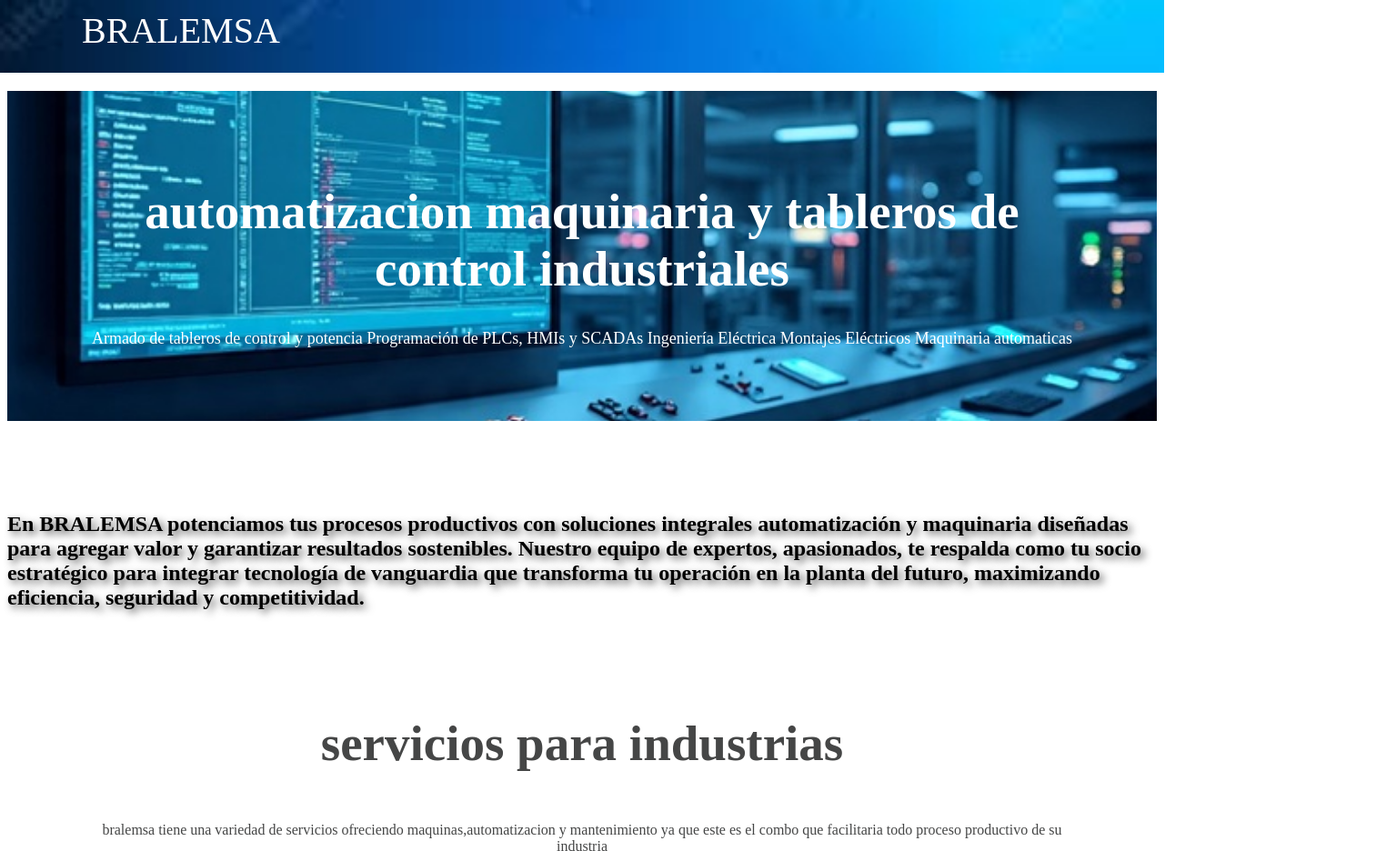
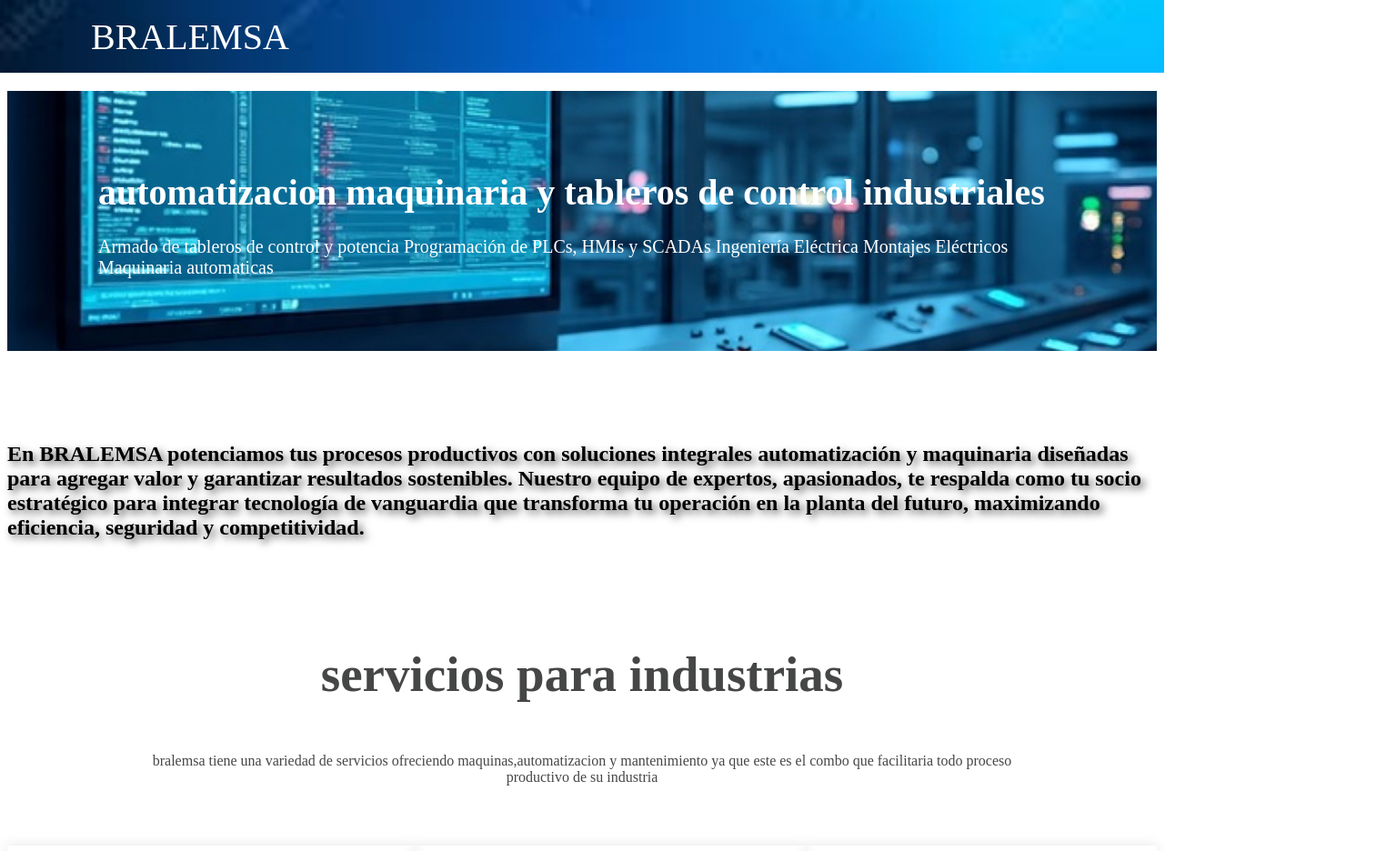
Before and after one commit to luisrb89/bralemsa, a plain HTML site: page index.html in a window 1280 px wide. Shown: the top 936 px of the page at 91% size, 1535 px wide, since content can reach past the window. Drawn offline with Linux system fonts and the light colour scheme.

Commit message:
Add files via upload

```diff
--- a/index.html
+++ b/index.html
@@ -13,9 +13,9 @@
     <header>
         <div class="menu container">
 
-            <a href="#" class="logo">BRALEMSA<alt=""></a>
-            <input type="checkbox" id="menu" />
-            <label for="menu"><img class=menu-icono src="" alt=""></label>
+            <a class="logo">BRALEMSA</a>
+            <!--<input type="checkbox" id="menu" />
+            <label for="menu"><img class=menu-icono src="" alt=""></label>-->
 
             <!--<nav class="navbar">
                 <ul>
@@ -38,7 +38,6 @@
                     Ingeniería Eléctrica
                     Montajes Eléctricos
                     Maquinaria automaticas
-
                 </p>
             </div>
         </section>
@@ -93,8 +92,6 @@
     <section>
         <div class="imgs">
             <img src="images/1.jpg" alt="">
-            <img src="images/2.jpg" alt="">
-            <img src="images/3.jpg" alt="">
             <img src="images/4.jpg" alt="">
             <img src="images/5.jpg" alt="">
         </div>
--- a/style.css
+++ b/style.css
@@ -14,18 +14,19 @@ header {
     height: 10vh;
     display: flex;
     align-items: center;
-    justify-content: center;
+    justify-content: start;
     position: fixed;
     top: 0;
     left: 0;
     width: 100%;
 
+
 }
 .container {
     max-width: 1100px;
-    margin: 0 auto;
+    margin: 0px 100px;
 }
-.menu {
+ /*.menu {
     position: fixed;
     top: 10px;
     left: 0;
@@ -34,16 +35,16 @@ header {
     align-items: center;
     justify-content: space-between;
     z-index: 1000;
-}
+}*/
 .menu .logo {
     font-family: baskerville old;
     text-decoration: none;
     font-weight: normal;
     font-size: 40px;
     color: #ffffff;
-
+    text-align: start;
 }
-.menu .navbar ul {
+/*.menu .navbar ul {
     list-style: none;
     text-decoration: none;
 }
@@ -69,26 +70,28 @@ header {
 .menu label{
     cursor: pointer;
     display: none;
-}
+}*/
 .im-sec {
     background-image: url(images/received_2785743864950789.jpeg);
     background-position: center center;
     background-repeat: no-repeat;
     background-size: cover;
-    position: center center;
+    display: block;
+    justify-content: center;
+    position: center;
     margin: 100px 0px;
 }
 .im-txt {
     padding: 55px 0px;
-    text-align: center;
+    text-align: center center;
     color: #ffffff;
 }
 .im-txt h1 {
-    font-size: 55px;
-    margin-bottom: 35px;
+    font-size: 40px;
+    margin-bottom: 25px;
 }
 .im-txt p {
-    font-size: 18px;
+    font-size: 20px;
     margin-bottom: 25px;
 }
 
@@ -154,6 +157,7 @@ header {
 }
 .imgs {
     display: flex;
+    justify-content: space-between;
 
 }
 .imgs img {
@@ -287,6 +291,7 @@ footer {
     .imgs {
         flex-direction: column;
         align-items: center;
+        justify-content: space-between;
     }
     .imgs img {
         margin: 15px 0px 0px 0px;
```
